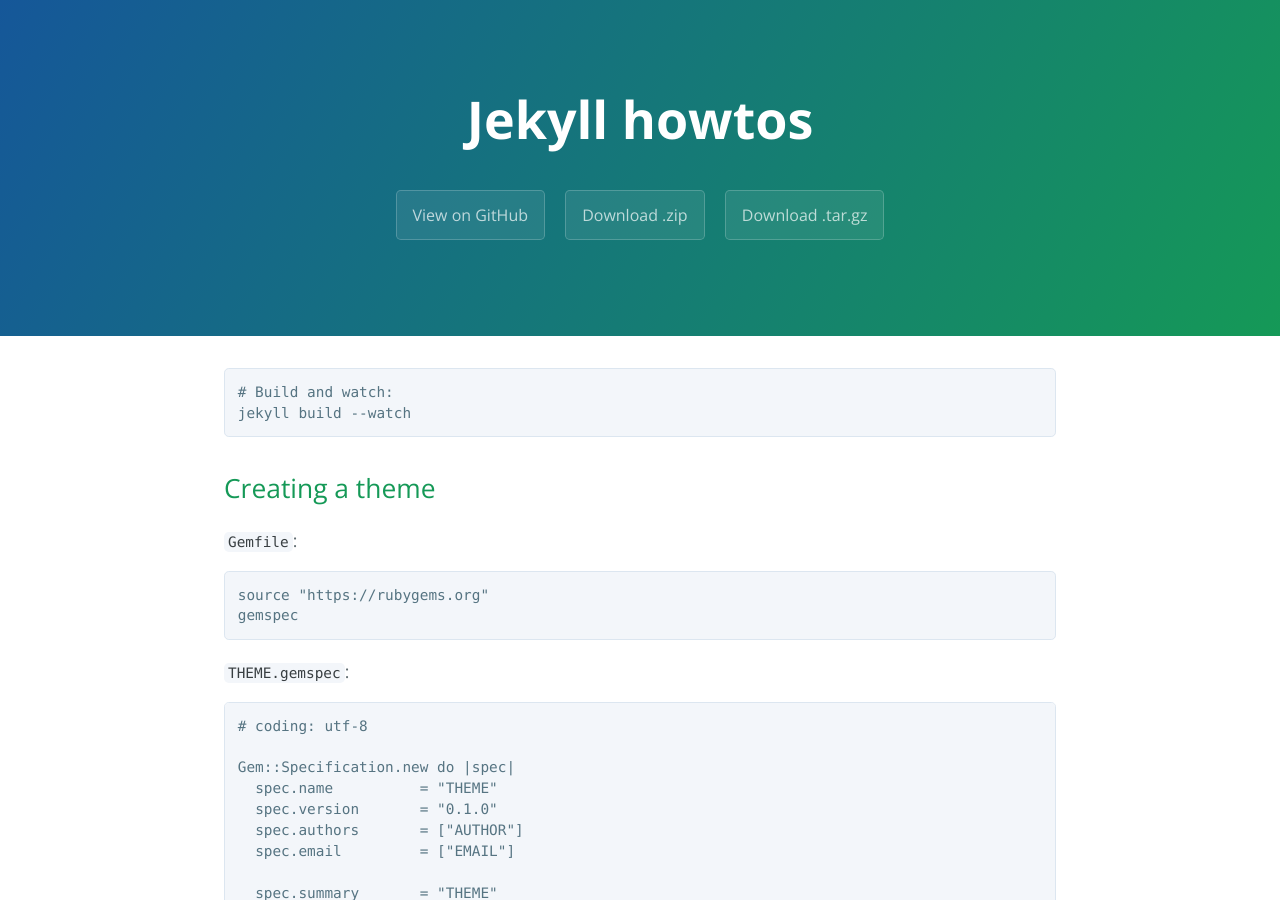
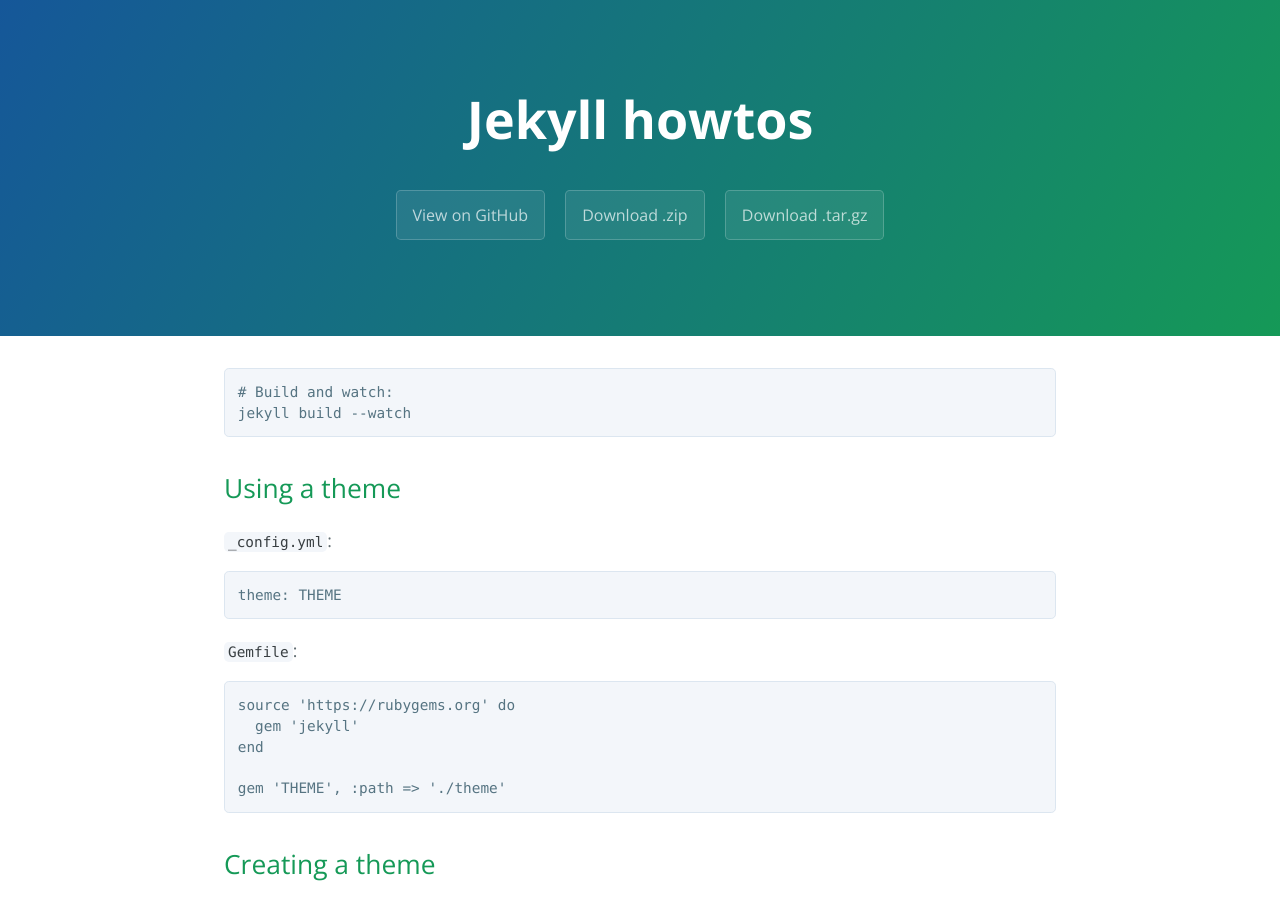
Before and after one commit to highweb/web-wiki, a Jekyll site: the page built from jekyll.md, in a window 1280 px wide and 900 px high. Built offline with Jekyll 4.4.1, drawn with Linux system fonts in a browser that asks for light colours.

Commit message:
Update jekyll.md

````diff
--- a/jekyll.md
+++ b/jekyll.md
@@ -7,6 +7,24 @@ title: Jekyll howtos
 # Build and watch:
 jekyll build --watch
 ```
+
+
+## Using a theme
+
+`_config.yml`:
+```
+theme: THEME
+```
+
+`Gemfile`:
+```
+source 'https://rubygems.org' do
+  gem 'jekyll'
+end
+
+gem 'THEME', :path => './theme'
+```
+
 
 ## Creating a theme
 
````
